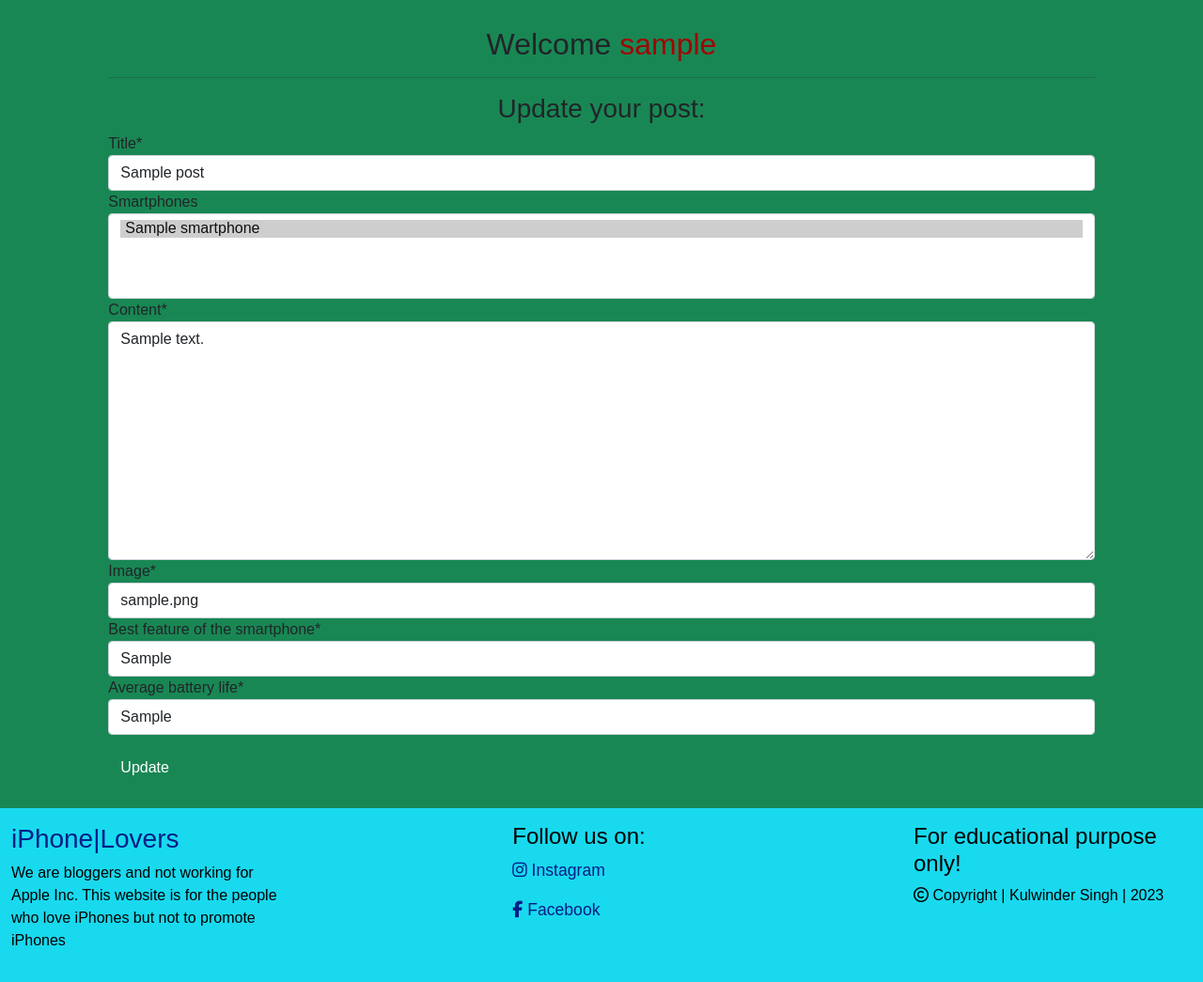
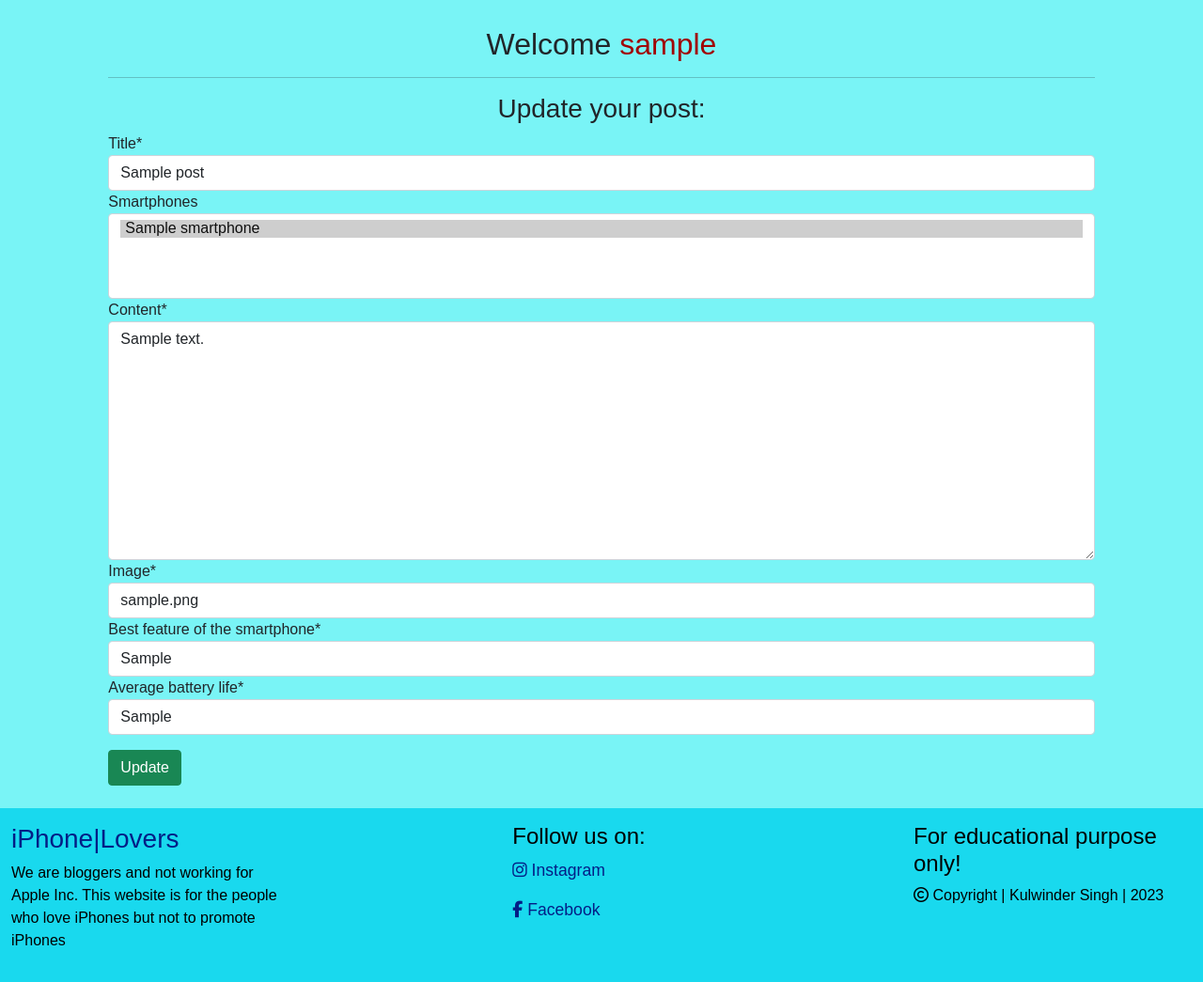
Before and after one commit to Mr-KulwinderSingh/IphoneLoversBlog, a Django app: a page that uses templates/update_post.html in a window 1280 px wide. Shown: the part 116-1161 px from the top of the page at 94% size. Run offline with Django 3.2, Linux system fonts and the light colour scheme; a user stored in the database is signed in; tables that the repository leaves empty hold one stand-in row (values such as "Sample post"); some libraries are stand-ins or nearby versions; some web fonts are replaced.

Commit message:
Add a new class to the update post page to change the backgroudn colour

```diff
--- a/iphonelovers/settings.py
+++ b/iphonelovers/settings.py
@@ -29,7 +29,7 @@ TEMPLATES_DIR = os.path.join(BASE_DIR, 'templates')
 SECRET_KEY = os.environ.get('SECRET_KEY')
 
 # SECURITY WARNING: don't run with debug turned on in production!
-DEBUG = False
+DEBUG = True
 
 X_FRAME_OPTIONS = 'SAMEORIGIN'
 
--- a/static/css/style.css
+++ b/static/css/style.css
@@ -12,6 +12,9 @@
 body {
     font-family: Kay Pho Du, sans-serif;
     font-weight: 300;
+    background-color: #79f4f6;
+}
+.update-post-pg {
     background-color: #79f4f6;
 }
 
@@ -127,7 +130,7 @@ ul {
     text-decoration: none;
 }
 
-/*Post and smartphone*/
+/*--------Post and smartphone-------*/
 #smartphone-post h2 span,
 #user-page h2 span,
 #user-posts h2 span,
--- a/templates/update_post.html
+++ b/templates/update_post.html
@@ -5,7 +5,7 @@
 <!--Update Post Page-->
 <section id="update-post">
     {% if user.id == post.author.id %}
-    <div class="container-fluid p-2 bg-success text-dark bg-opacity-10">
+    <div class="container-fluid p-2 update-post-pg text-dark bg-opacity-10">
         <div class="row justify-content-center">
             <div class="col-sm-10 mt-1">
                 <h2 class="mt-3 text-center">Welcome <span>{{ user }}</span></h2>
```
